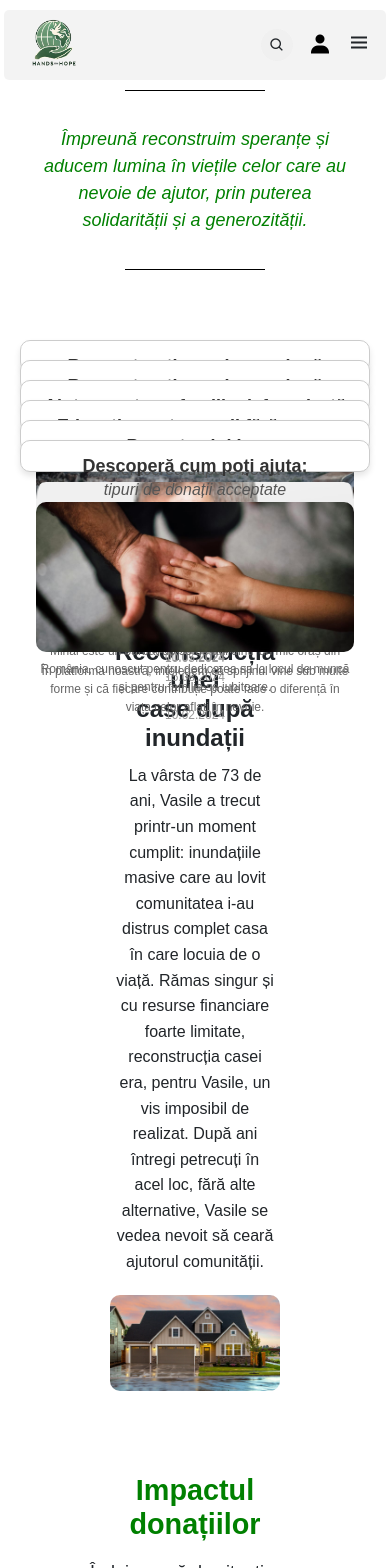
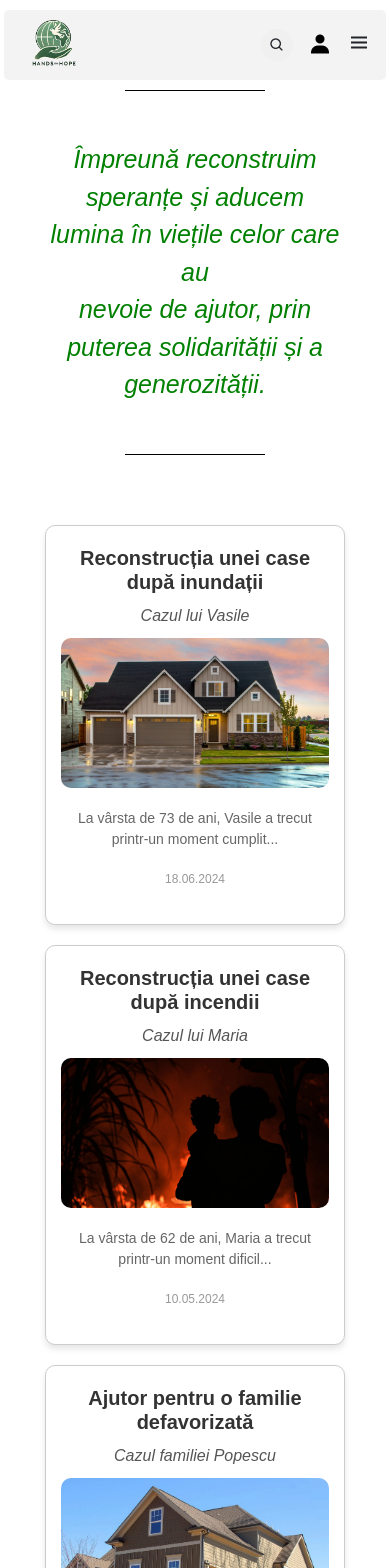
Before and after one commit to Catalin567/Proiect-HandsOnHope, a React (Vite) app: page /Blog in a window 390 px wide. Shown: the top 1568 px of the page. Built offline with nearby package versions, Linux system fonts and the light colour scheme; a web font is replaced by a local one.

Commit message:
Responsive

```diff
--- a/src/styles/Blog.css
+++ b/src/styles/Blog.css
@@ -430,114 +430,97 @@
   text-align: center;
 }
 @media (max-width: 1024px) {
-  .card-container {
-    grid-template-columns: repeat(2, 1fr);
-  }
-
   .section-odd,
   .section-even {
-    flex-direction: column;
-    align-items: center;
-    text-align: center;
-    height: auto;
-    gap: 20px; /* Micșorează spațiul pentru a optimiza aspectul pe ecrane mai mici */
-    padding: 20px; /* Adaugă padding pentru a asigura spațiu adecvat între secțiuni */
+    flex-direction: column; /* Așează imaginea și textul unul sub altul */
+    align-items: center; /* Centrează vertical */
+    text-align: center; /* Centrează textul */
+    height: auto; /* Elimină înălțimea fixă */
+    gap: 20px; /* Micșorează spațiul între text și imagine */
+    padding: 20px; /* Ajustează padding pentru a asigura spațiu pe dispozitive mai mici */
   }
 
   .image-odd,
   .image-even {
-    width: 100%; /* Setează lățimea imaginii la 100% pentru a ocupa întreg containerul */
+    width: 100%; /* Ocupă întreaga lățime a containerului */
     height: auto; /* Păstrează proporțiile imaginii */
   }
 
   .text-odd,
   .text-even {
-    width: 100%;
     padding: 0 20px; /* Adaugă padding pentru margini */
-    text-align: center; /* Asigură-te că textul este centrat */
   }
 
   .columns-section .section-columns {
-    flex-direction: column;
-    gap: 20px; /* Micșorează spațiul pentru a optimiza aspectul */
-  }
-
-  .footer-container {
-    flex-direction: column;
-    align-items: center;
-    text-align: center;
-    gap: 20px; /* Adaugă spațiu între elementele din footer */
-  }
-}
-
-@media (max-width: 768px) {
-  .card-container {
-    grid-template-columns: 1fr;
+    flex-direction: column; /* Coloane în coloană pentru spațiu limitat */
+    gap: 20px; /* Spațiu mai mic între coloane */
   }
 
   .title-odd,
   .title-even {
-    font-size: 30px; /* Micșorează fontul pentru ecrane mai mici */
-    padding: 10px; /* Adaugă puțin spațiu pentru a menține lizibilitatea */
-  }
-
-  .quote {
-    font-size: 20px;
-    padding: 20px; /* Micșorează paddingul pentru a se potrivi mai bine pe ecrane mici */
-  }
-
-  .flip-card {
-    width: 100%; /* Asigură-te că flip-card-ul ocupă toată lățimea containerului */
-    height: auto; /* Ajustează înălțimea pentru a păstra proporțiile */
-  }
-
-  .details-button {
-    padding: 8px 16px;
-    font-size: 12px; /* Ajustează dimensiunea fontului pentru a menține lizibilitatea */
+    font-size: 30px; /* Dimensiune mai mică pentru titlu */
   }
 }
 
-@media (max-width: 480px) {
-  .quote {
-    font-size: 18px; /* Ajustează dimensiunea pentru a fi mai potrivită pe ecrane mici */
-    padding: 15px; /* Ajustează paddingul pentru a optimiza spațiul */
+/* Breakpoint pentru telefoane medii și mici - max-width 768px */
+@media (max-width: 768px) {
+  .sections {
+    padding: 40px; /* Reducerea padding-ului pentru dispozitive mai mici */
   }
 
   .title-odd,
   .title-even {
-    font-size: 24px;
+    font-size: 26px; /* Dimensiune titlu redusă pentru lizibilitate */
   }
 
   .text-odd,
   .text-even {
-    font-size: 16px; /* Ajustează dimensiunea fontului pentru o lizibilitate mai bună */
-    padding: 0 10px; /* Micșorează padding-ul pentru a maximiza spațiul */
-  }
-
-  .footer-container {
-    padding: 20px; /* Adaugă padding pentru a asigura o separare vizuală bună */
-    flex-direction: column;
-    text-align: center;
-    gap: 15px; /* Micșorează spațiul între elemente pentru a optimiza aspectul */
-  }
-
-  .card-title {
-    font-size: 18px; /* Micșorează titlul pentru ecrane mici */
-  }
-
-  .card-description,
-  .card-back-text {
-    font-size: 12px; /* Dimensiune mai mică pentru a menține totul lizibil */
-  }
-
-  .details-button {
-    padding: 6px 12px; /* Ajustează paddingul pentru a nu ocupa prea mult spațiu */
-    font-size: 10px; /* Dimensiune mai mică pentru a optimiza aspectul */
+    font-size: 18px; /* Ajustare dimensiune text */
+    padding: 0 15px; /* Micșorează paddingul pentru marginile laterale */
   }
 
   .image-odd,
   .image-even {
-    width: 100%;
-    height: auto; /* Ajustează înălțimea pentru a păstra proporțiile */
+    border-radius: 5px; /* Redu colțurile rotunjite pentru a se potrivi mai bine pe ecrane mici */
+  }
+
+  .section-columns {
+    gap: 15px; /* Reducerea spațiului între coloane pentru dispozitive mai mici */
   }
 }
+
+/* Breakpoint pentru telefoane foarte mici - max-width 480px */
+@media (max-width: 480px) {
+  .title-odd,
+  .title-even {
+    font-size: 22px; /* Titlu redus pentru telefoane mici */
+  }
+
+  .text-odd,
+  .text-even {
+    font-size: 16px; /* Dimensiune text mai mică pentru lizibilitate mai bună */
+    padding: 0 10px; /* Ajustare padding pentru spațiu limitat */
+  }
+
+  .image-odd,
+  .image-even {
+    width: 100%; /* Asigură-te că imaginea ocupă întreaga lățime a containerului */
+    height: auto; /* Păstrează proporțiile imaginii */
+  }
+
+  .columns-section2 {
+    padding-top: 40px; /* Reducere padding pentru telefoane mici */
+  }
+
+  .title {
+    font-size: 20px; /* Ajustare dimensiune titlu pentru coloane */
+  }
+
+  .text {
+    font-size: 16px; /* Ajustare dimensiune text pentru coloane */
+  }
+
+  .section-columns2 {
+    gap: 15px; /* Reducerea spațiului între coloane pentru spațiu limitat */
+  }
+}
```
